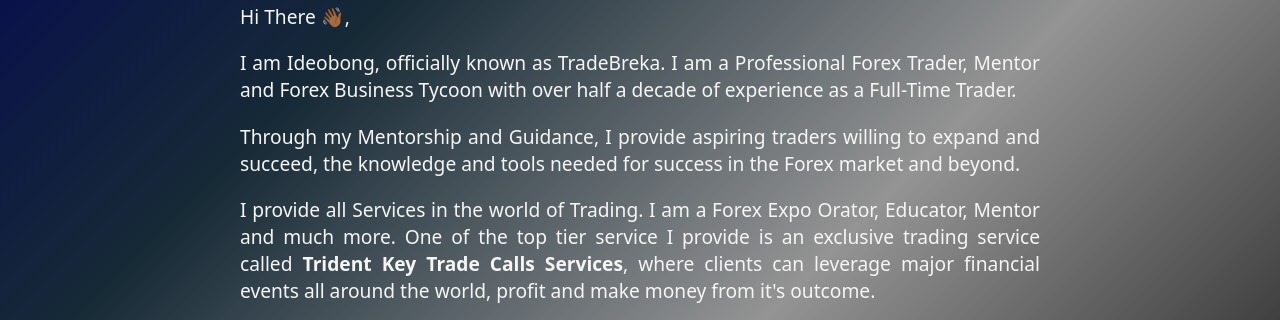
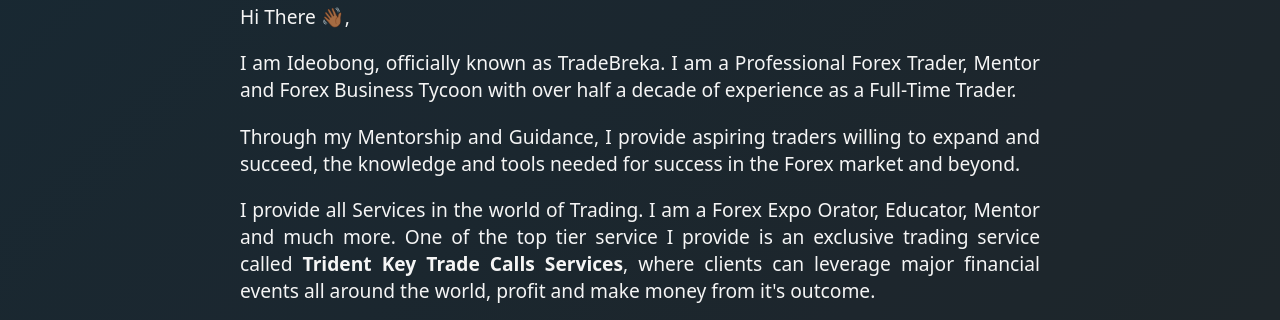
Before and after one commit to TradeBreka/tradebreka.github.io, a plain HTML site: page index.html in a window 1280 px wide. Shown: the part 304-624 px from the top of the page. Drawn offline with Linux system fonts and the light colour scheme.

Commit message:
removed background image, replace with opacity

```diff
--- a/index.html
+++ b/index.html
@@ -17,10 +17,10 @@
 
 
         body {
-            background: linear-gradient(-45deg, #333333, #d3d3d3, #1F3B4D, #000080);
+            background: linear-gradient(-45deg, #333333, #1F3B4D, #000080);
             background-size: cover;
             animation: gradient 15s ease infinite;
-            /* background-size: 400% 400%; */
+            background-size: 400% 400%;
             animation: gradient 15s ease infinite;
             display: table-cell;
             vertical-align: middle;
```
